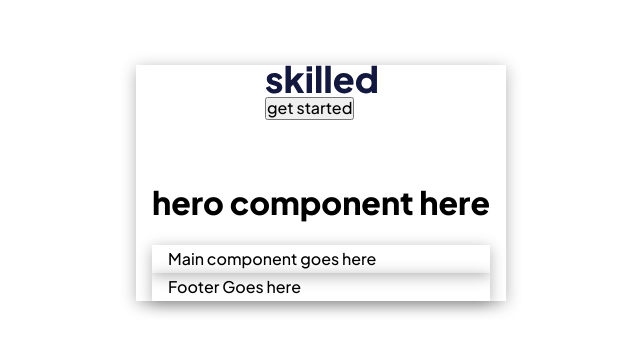
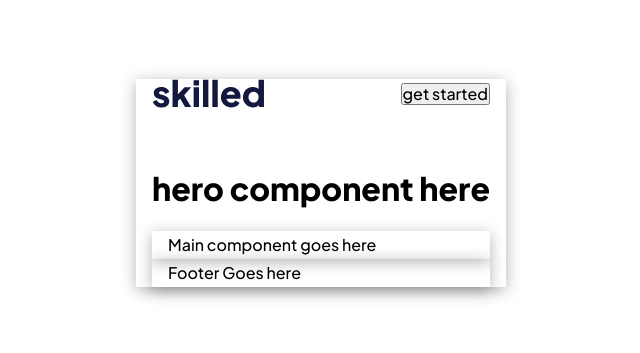
Before and after one commit to Hcmwebs/skilled-e-learning-landing, a React (Create React App) app: page / in a window 1280 px wide. Shown: the part 217-570 px from the top of the page, without its empty margins (319-959 px from the left). Built offline with nearby package versions, Linux system fonts and the light colour scheme.

Commit message:
added and indexed nav.scss
Signed-off-by: Heze <64218603+Hcmwebs@users.noreply.github.com>

```diff
--- a/src/sass/layout/_index.scss
+++ b/src/sass/layout/_index.scss
@@ -1 +1,2 @@
 @forward '../layout/header';
+@forward '../layout/nav';
--- /dev/null
+++ b/src/sass/layout/_nav.scss
@@ -0,0 +1,14 @@
+@use '../abstracts' as *;
+
+.nav {
+	width: 100%;
+	@include grid(center);
+	grid-template-columns: repeat(2, 1fr);
+
+  .img-container {
+    justify-self: start;
+  }
+  .btn{
+    justify-self: end;
+  }
+}
```
